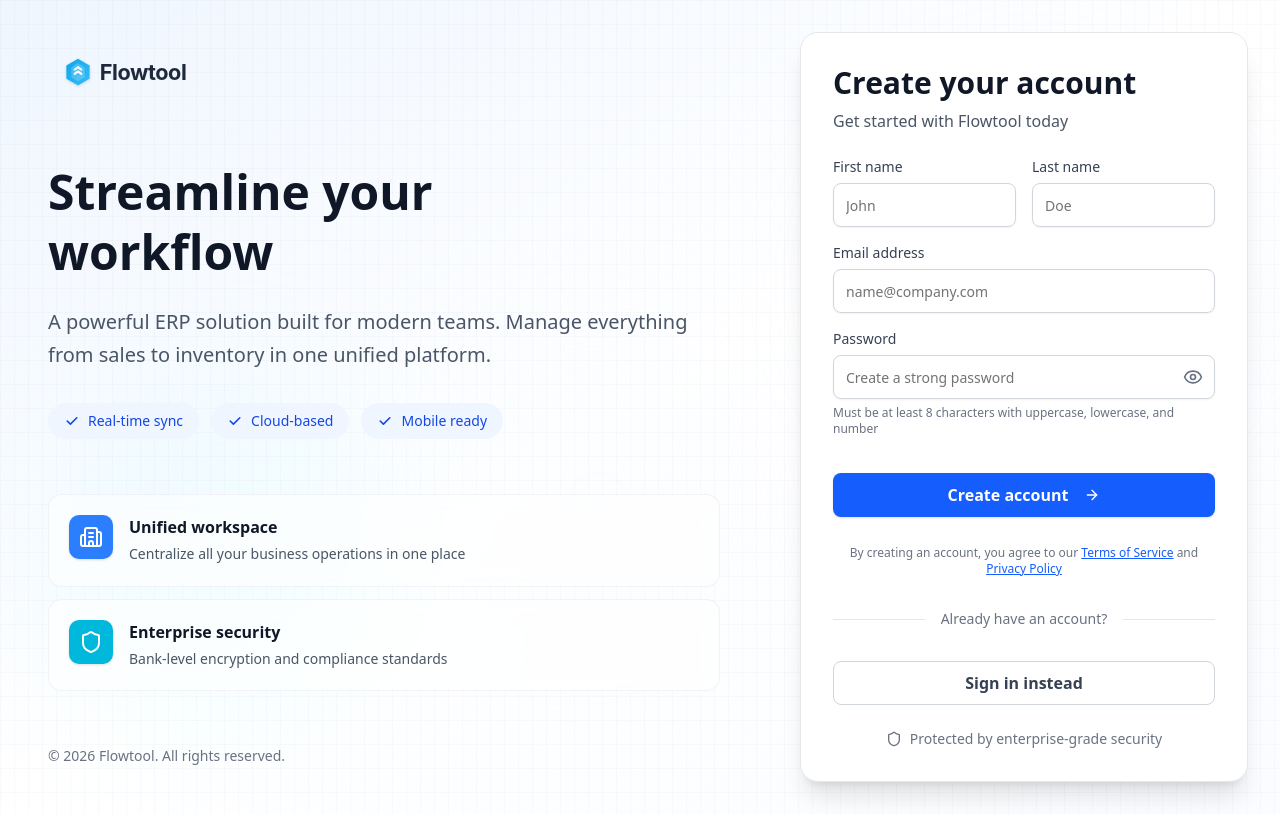
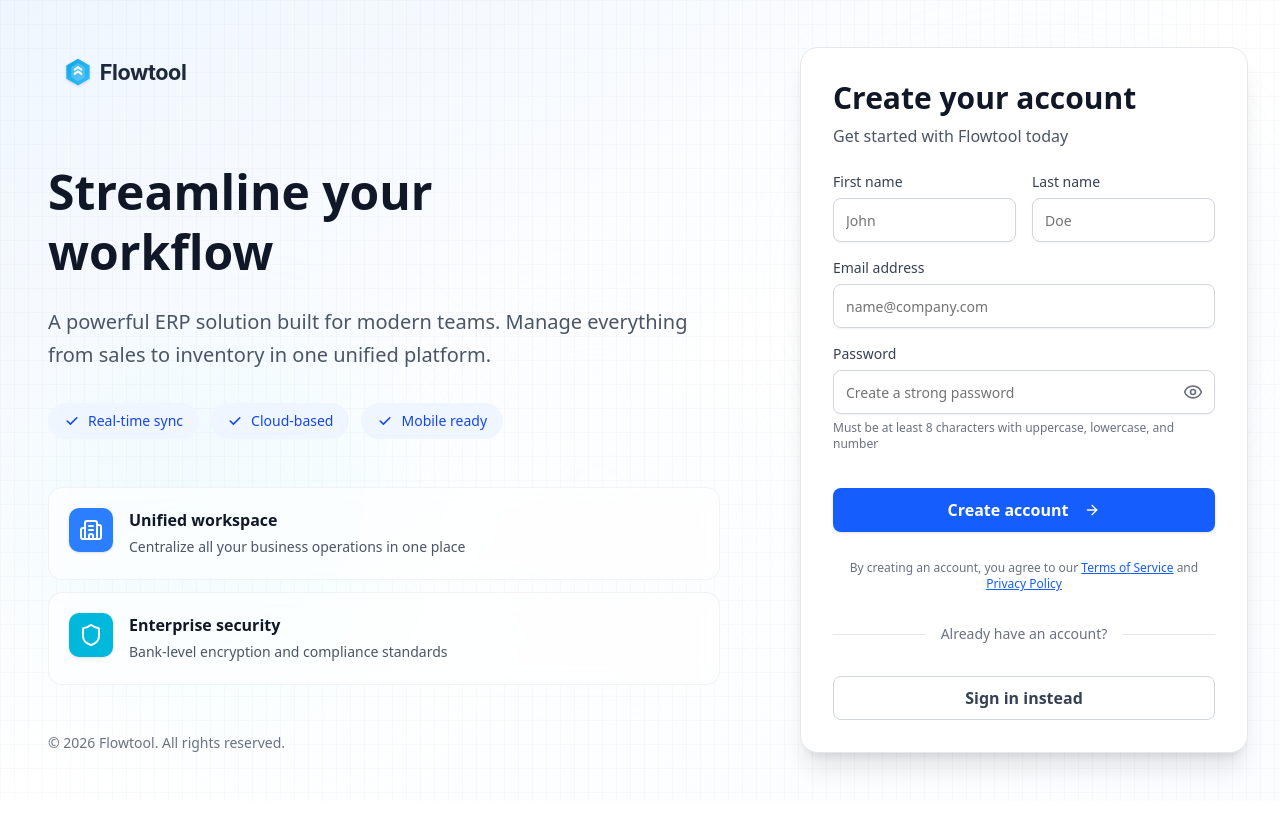
Before and after one commit to Codeox-Technologies-LLP/flow-tool, a Next.js app: page /auth/register in a window 1280 px wide. Built offline with nearby package versions, Linux system fonts and the light colour scheme.

Commit message:
register form ui

```diff
--- a/components/auth/register/register-form.tsx
+++ b/components/auth/register/register-form.tsx
@@ -1,13 +1,16 @@
 "use client";
 
 import { useState } from "react";
+import { useRouter } from "next/navigation";
 import { useForm } from "react-hook-form";
 import { zodResolver } from "@hookform/resolvers/zod";
-import { useRouter } from "next/navigation";
 import { toast } from "sonner";
-import { ArrowRight, Shield, Loader2 } from "lucide-react";
+import { ArrowRight, Loader2 } from "lucide-react";
 
-import { registerSchema, type RegisterFormData } from "@/lib/validations/register";
+import {
+  registerSchema,
+  type RegisterFormData,
+} from "@/lib/validations/register";
 import { Button } from "@/components/ui/button";
 import { Input } from "@/components/ui/input";
 import { Label } from "@/components/ui/label";
@@ -216,14 +219,6 @@ const RegisterForm = () => {
       >
         Sign in instead
       </button>
-
-      {/* Security Notice */}
-      <div className="mt-4 sm:mt-6 text-center">
-        <p className="text-xs sm:text-sm text-gray-500 flex items-center justify-center gap-2">
-          <Shield className="w-4 h-4" />
-          Protected by enterprise-grade security
-        </p>
-      </div>
     </div>
   );
 };
```
